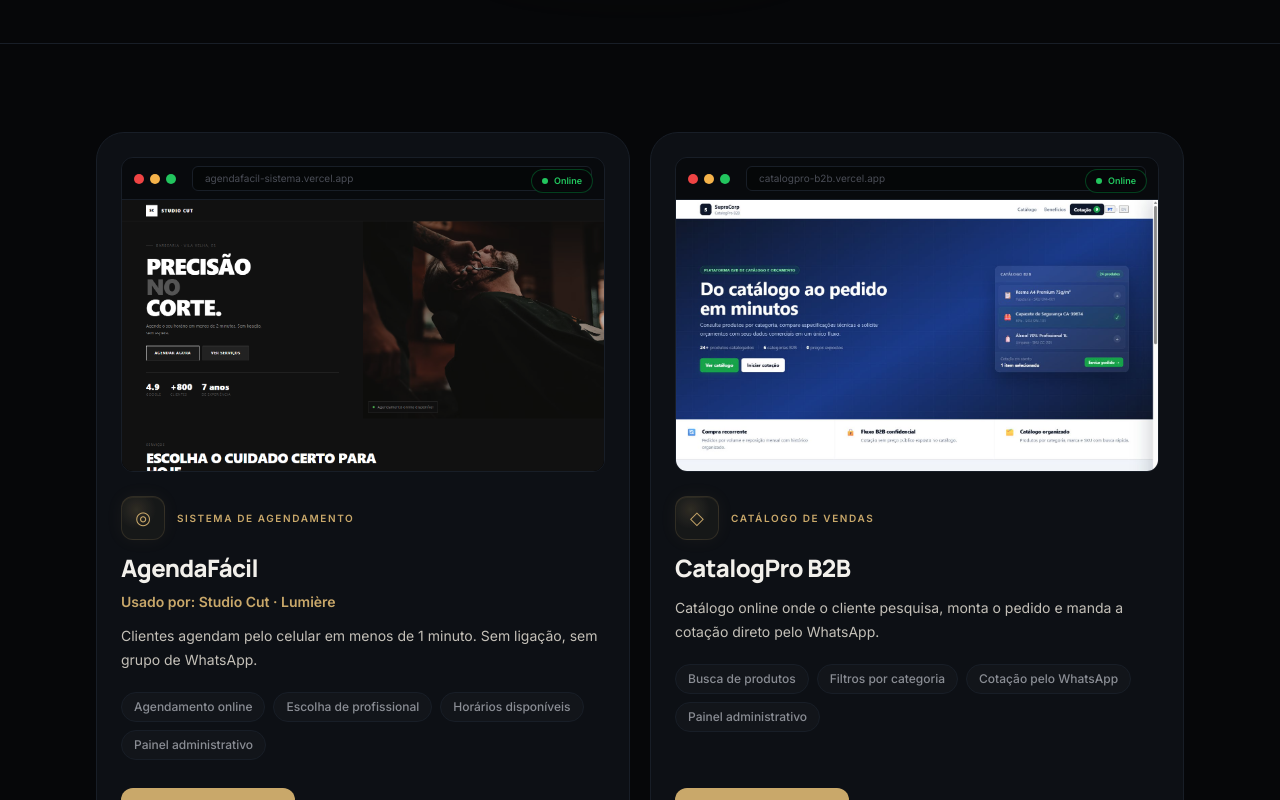
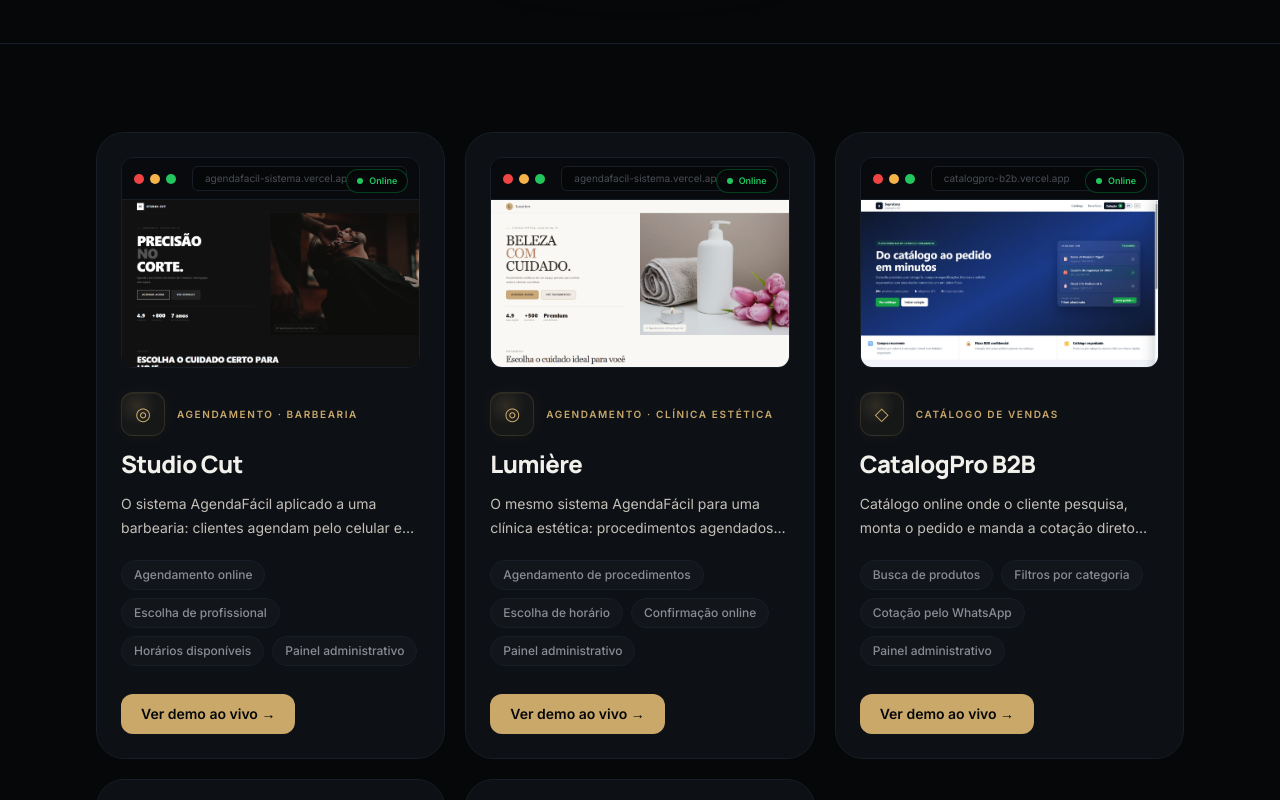
Before and after one commit to RhanielRodri/sor-one-internal, a Next.js app: page /projetos in a window 1280 px wide. Shown: the part 480-1280 px from the top of the page. Built offline with nearby package versions, Linux system fonts and the light colour scheme; no server answers.

Commit message:
feat: separar AgendaFacil em cards Studio Cut e Lumiere com links diretos das demos

```diff
--- a/src/app/(public)/projetos/page.tsx
+++ b/src/app/(public)/projetos/page.tsx
@@ -7,7 +7,7 @@ import { siteUrl } from "@/lib/constants";
 export const metadata: Metadata = {
   title: "Projetos — Sistemas publicados e em produção",
   description:
-    "AgendaFácil, CatalogPro B2B, MesaFlow e Barber Prime: sistemas e sites publicados e acessíveis online. Desenvolvidos por freelancer em Vila Velha, ES para resolver problemas reais de negócios.",
+    "AgendaFácil (demos Studio Cut e Lumière), CatalogPro B2B, MesaFlow e Barber Prime: sistemas e sites publicados e acessíveis online. Desenvolvidos por freelancer em Vila Velha, ES para resolver problemas reais de negócios.",
   keywords: [
     "portfólio desenvolvedor",
     "sistema de agendamento",
@@ -26,23 +26,39 @@ export const metadata: Metadata = {
   },
 };
 
-const mainProjects: Project[] = [
+const projects: Project[] = [
   {
     icon: "◎",
-    category: "Sistema de Agendamento",
-    name: "AgendaFácil",
-    usedBy: "Studio Cut · Lumière",
+    category: "Agendamento · Barbearia",
+    name: "Studio Cut",
     description:
-      "Clientes agendam pelo celular em menos de 1 minuto. Sem ligação, sem grupo de WhatsApp.",
-    demoUrl: "https://agendafacil-sistema.vercel.app",
-    demoHost: "agendafacil-sistema.vercel.app",
-    screenshot: "/screenshots/agendafacil.png",
-    screenshotAlt: "Página inicial do AgendaFácil em funcionamento",
+      "O sistema AgendaFácil aplicado a uma barbearia: clientes agendam pelo celular em menos de 1 minuto, sem ligação nem grupo de WhatsApp.",
+    demoUrl: "https://agendafacil-sistema.vercel.app/demo/studio-cut",
+    demoHost: "agendafacil-sistema.vercel.app/demo/studio-cut",
+    screenshot: "/screenshots/studio-cut.png",
+    screenshotAlt: "Demo Studio Cut do AgendaFácil em funcionamento",
     eager: true,
     highlights: [
       "Agendamento online",
       "Escolha de profissional",
       "Horários disponíveis",
+      "Painel administrativo",
+    ],
+  },
+  {
+    icon: "◎",
+    category: "Agendamento · Clínica Estética",
+    name: "Lumière",
+    description:
+      "O mesmo sistema AgendaFácil para uma clínica estética: procedimentos agendados online, com escolha de horário e painel administrativo.",
+    demoUrl: "https://agendafacil-sistema.vercel.app/demo/lumiere",
+    demoHost: "agendafacil-sistema.vercel.app/demo/lumiere",
+    screenshot: "/screenshots/lumiere.png",
+    screenshotAlt: "Demo Lumière do AgendaFácil em funcionamento",
+    highlights: [
+      "Agendamento de procedimentos",
+      "Escolha de horário",
+      "Confirmação online",
       "Painel administrativo",
     ],
   },
@@ -63,9 +79,6 @@ const mainProjects: Project[] = [
       "Painel administrativo",
     ],
   },
-];
-
-const supportingProjects: Project[] = [
   {
     icon: "⚡",
     category: "Pedidos para Restaurante",
@@ -130,18 +143,8 @@ export default function ProjectsPage() {
 
       <section className="py-16 sm:py-22">
         <Container>
-          <div className="grid grid-cols-1 items-stretch gap-5 lg:grid-cols-2">
-            {mainProjects.map((project, index) => (
-              <ProjectCard
-                key={project.name}
-                project={project}
-                className={index % 2 === 0 ? "reveal reveal-left" : "reveal reveal-right"}
-              />
-            ))}
-          </div>
-
-          <div className="mt-5 grid grid-cols-1 items-stretch gap-5 md:grid-cols-2">
-            {supportingProjects.map((project, index) => (
+          <div className="grid grid-cols-1 items-stretch gap-5 sm:grid-cols-2 lg:grid-cols-3">
+            {projects.map((project, index) => (
               <ProjectCard
                 key={project.name}
                 project={project}
```
Also changed, not shown: public/screenshots/lumiere.png (added), public/screenshots/studio-cut.png (renamed from public/screenshots/agendafacil.png).
